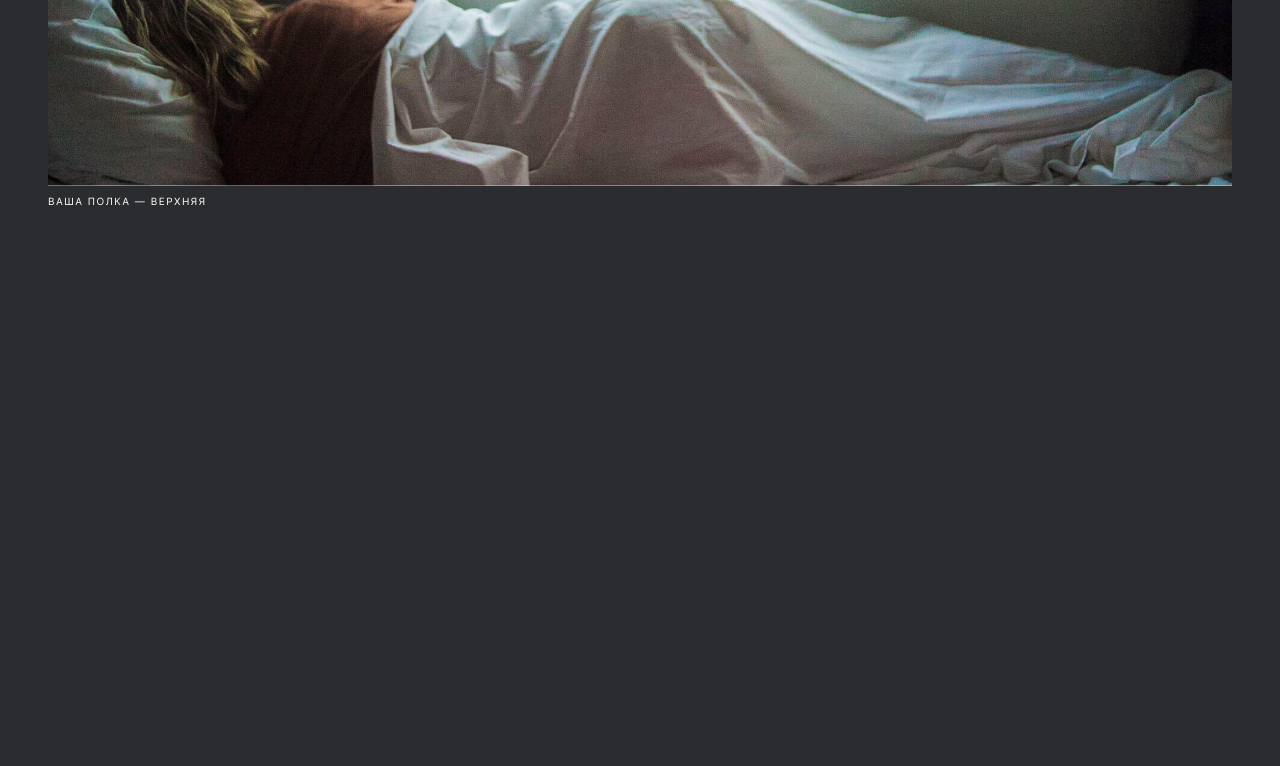
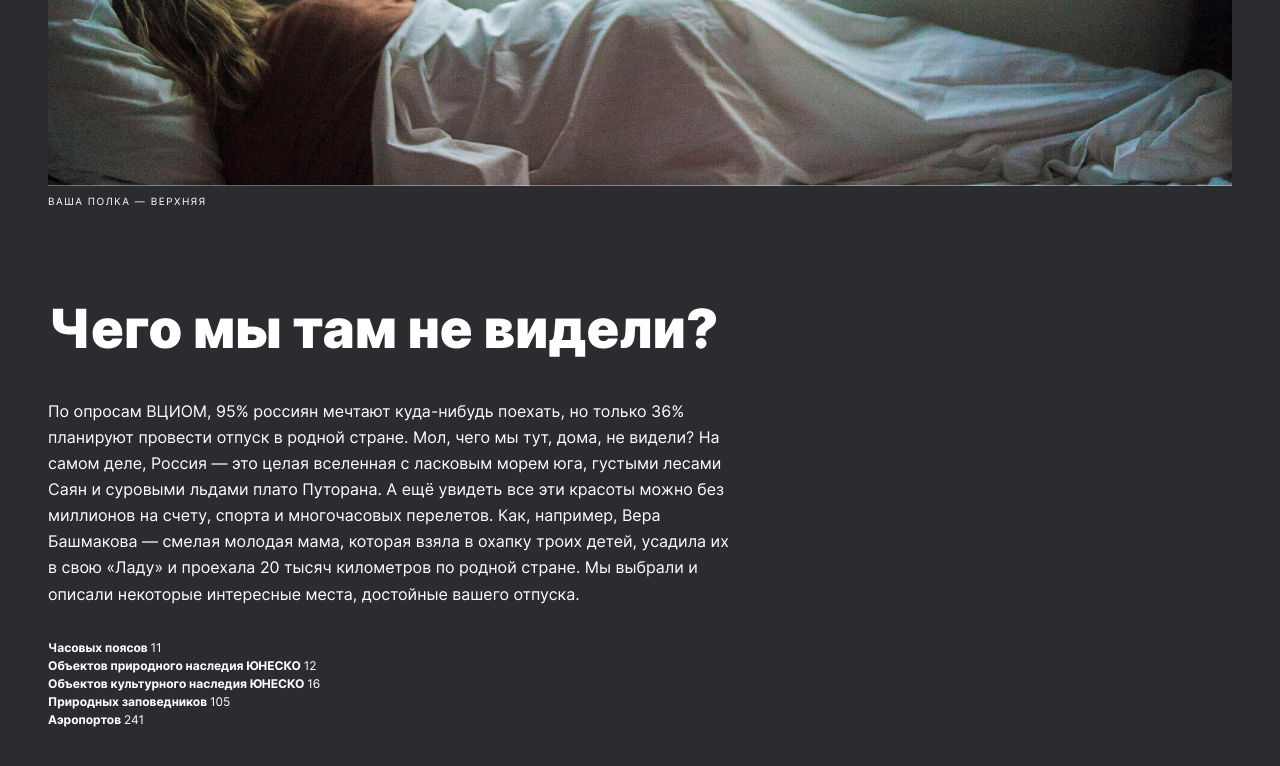
Before and after one commit to alinasemm/russian-travel, a plain HTML site: page index.html in a window 1280 px wide. Shown: the part 882-1648 px from the top of the page. Drawn offline with Linux system fonts and the light colour scheme.

Commit message:
Сделала блок intro

```diff
--- /dev/null
+++ b/blocks/intro/__item-num/intro__item-num.css
@@ -0,0 +1,3 @@
+.intro__item-num {
+    font-weight: normal;
+}
--- /dev/null
+++ b/blocks/intro/__list/intro__list.css
@@ -0,0 +1,14 @@
+.intro__list {
+width: 690px;
+height: 90px;
+font-family: Inter;
+font-style: normal;
+font-weight: bold;
+font-size: 12px;
+line-height: 18px;
+/* or 150% */
+color: #FFFFFF;
+list-style-type: none;
+padding: 0;
+margin: 0;
+}
--- /dev/null
+++ b/blocks/intro/__text/intro__text.css
@@ -0,0 +1,13 @@
+.intro__text {
+width: 690px;
+height: 209px;
+margin: 0;
+margin-bottom: 32px;
+font-family: Inter;
+font-style: normal;
+font-weight: normal;
+font-size: 16px;
+line-height: 163%;
+/* or 26px */
+color: #FFFFFF;
+}
--- /dev/null
+++ b/blocks/intro/__title/intro__title.css
@@ -0,0 +1,13 @@
+.intro__title {
+    width: 690px;
+    height: 58px;
+    margin: 0;
+    margin-bottom: 40px;
+    font-family: Inter;
+    font-style: normal;
+    font-weight: 900;
+    font-size: 54px;
+    line-height: 58px;
+    /* identical to box height, or 107% */
+    color: #FFFFFF;
+}
--- /dev/null
+++ b/blocks/intro/intro.css
@@ -0,0 +1,3 @@
+.intro {
+    margin-top: 92px;
+}
--- a/index.html
+++ b/index.html
@@ -27,7 +27,7 @@
       <p class="lead__caption">ваша полка — верхняя</p>
     </section>
 
-    <!-- <section class="intro">
+    <section class="intro">
       <h2 class="intro__title">Чего мы там не видели?</h2>
       <p class="intro__text">По опросам ВЦИОМ, 95% россиян мечтают куда-нибудь поехать,
         но только 36% планируют провести отпуск в родной стране. Мол, чего мы тут, дома, не видели?
@@ -39,22 +39,22 @@
         Мы выбрали и описали некоторые интересные места, достойные вашего отпуска.</p>
       <ul class="intro__list">
         <li class="intro__item">Часовых поясов
-          <span class="intro__item-span">11</span>
+          <span class="intro__item-num">11</span>
         </li>
         <li class="intro__item">Объектов природного наследия ЮНЕСКО
-          <span class="intro__item-span">12</span>
+          <span class="intro__item-num">12</span>
         </li>
         <li class="intro__item">Объектов культурного наследия ЮНЕСКО
-          <span class="intro__item-span">16</span>
+          <span class="intro__item-num">16</span>
         </li>
         <li class="intro__item">Природных заповедников
-          <span class="intro__item-span">105</span>
+          <span class="intro__item-num">105</span>
         </li>
         <li class="intro__item">Аэропортов
-          <span class="intro__item-span">241</span>
+          <span class="intro__item-num">241</span>
         </li>
       </ul>
-    </section> -->
+    </section>
 
   </div>
 </body>
--- a/pages/index.css
+++ b/pages/index.css
@@ -16,9 +16,9 @@
 @import "../blocks/lead/__image/lead__image.css";
 @import "../blocks/lead/__caption/lead__caption.css";
 
-/* @import "../blocks/intro/intro.css";
+@import "../blocks/intro/intro.css";
 @import "../blocks/intro/__title/intro__title.css";
 @import "../blocks/intro/__text/intro__text.css";
 @import "../blocks/intro/__list/intro__list.css";
 @import "../blocks/intro/__item/intro__item.css";
-@import "../blocks/intro/__item-span/intro__item-span.css"; */
+@import "../blocks/intro/__item-num/intro__item-num.css";
```
Also changed, not shown: blocks/intro/__item/intro__item.css (added).
